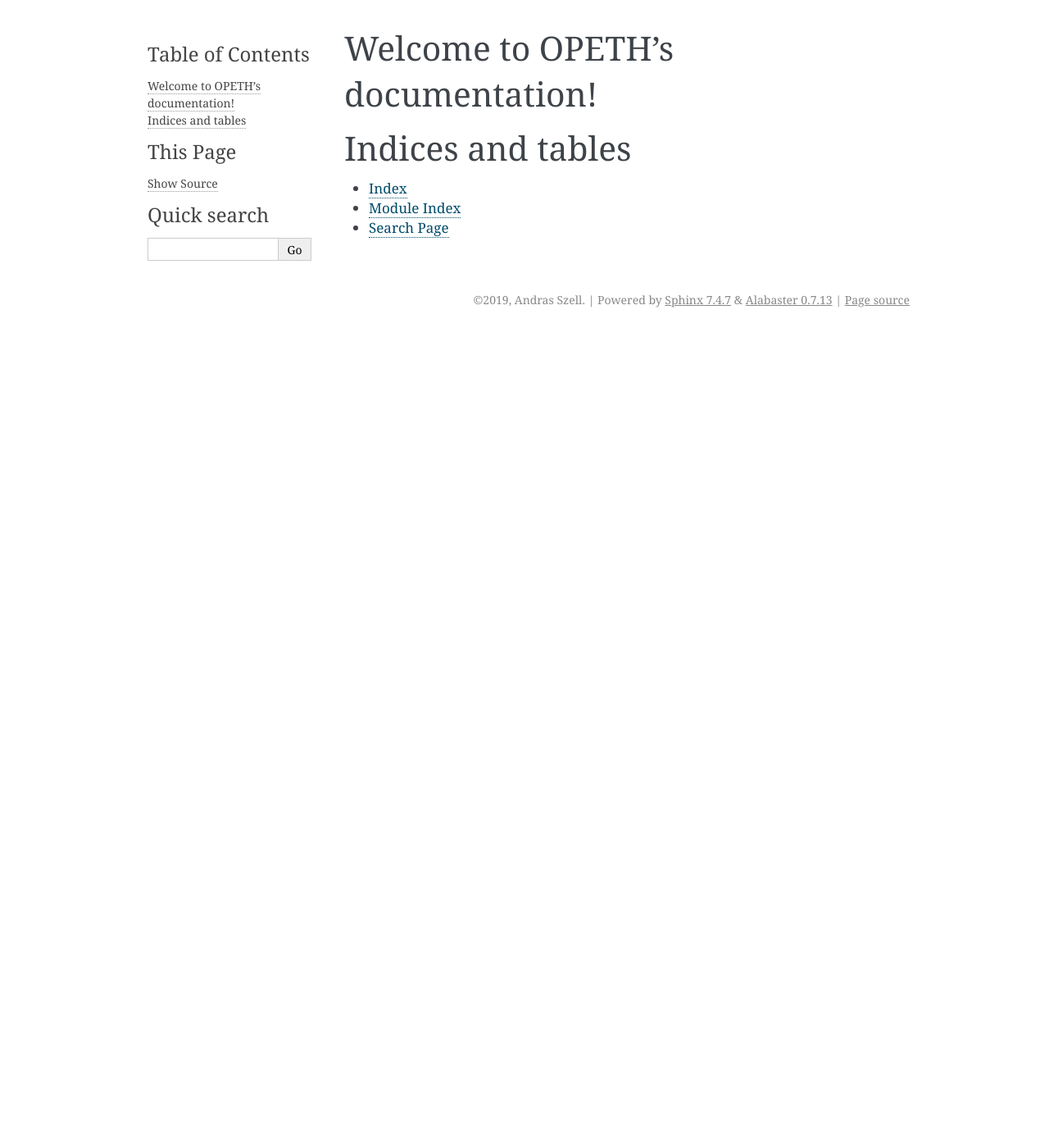
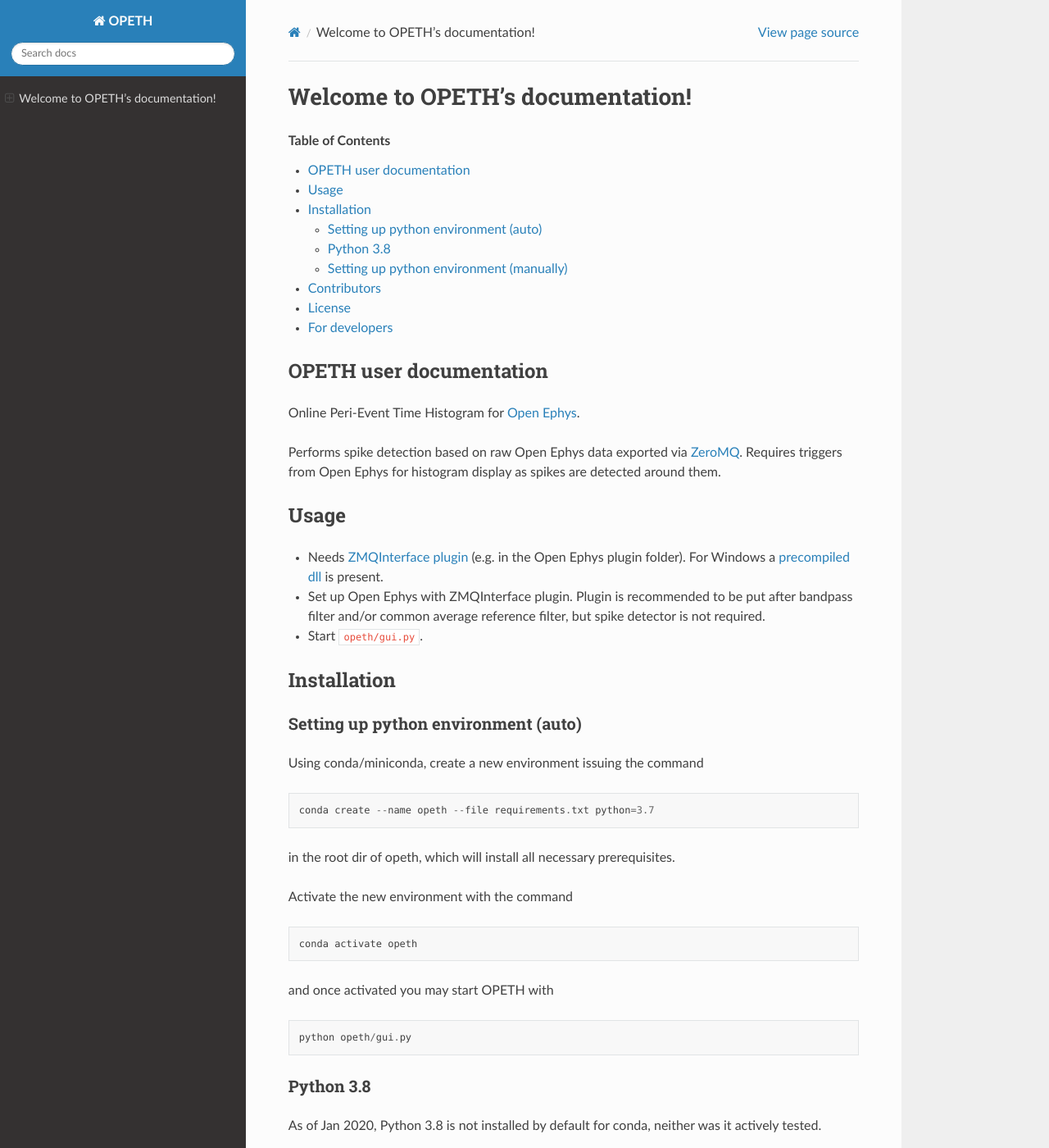
Before and after one commit to hangyabalazs/opeth, a Sphinx documentation site: the page built from docs/source/index.rst, in a window 1280 px wide and 1400 px high. Shown: the whole window at 82% size. Built offline with Sphinx 7.4.7 and the Read the Docs theme 2.0.0, drawn with Linux system fonts in a browser that asks for light colours; some of the changed text lies outside the part shown.

Commit message:
Readme is part of docs in rst format

```diff
--- /dev/null
+++ b/README.rst
@@ -0,0 +1,75 @@
+OPETH
+=====
+
+.. rtd-inclusion-marker-do-not-remove
+
+Online Peri-Event Time Histogram for `Open Ephys <http://www.open-ephys.org/gui>`_.
+
+Performs spike detection based on raw Open Ephys data exported via `ZeroMQ <https://zeromq.org>`_.
+Requires triggers from Open Ephys for histogram display as spikes are detected around them.
+
+Usage
+-----
+
+- Needs `ZMQInterface plugin <https://github.com/bandita137/ZMQInterface>`_ (e.g. in the Open Ephys plugin folder).
+  For Windows a `precompiled dll <https://github.com/bandita137/ZMQInterface/releases/download/v0.2-pre/ZMQInterface.dll>`_ is present.
+- Set up Open Ephys with ZMQInterface plugin. Plugin is recommended to be put after bandpass
+  filter and/or common average reference filter, but spike detector is not required.
+- Start ``opeth/gui.py``.
+
+Installation
+------------
+
+Setting up python environment (auto)
+^^^^^^^^^^^^^^^^^^^^^^^^^^^^^^^^^^^^
+
+Using conda/miniconda, create a new environment issuing the command
+
+::
+
+    conda create --name opeth --file requirements.txt python=3.7
+
+in the root dir of opeth, which will install all necessary prerequisites.
+
+Activate the new environment with the command
+
+::
+
+    conda activate opeth
+
+and once activated you may start OPETH with
+
+::
+
+    python opeth/gui.py
+
+Python 3.8
+^^^^^^^^^^
+
+As of Jan 2020, Python 3.8 is not installed by default for conda, neither was it actively tested.
+
+One may use the command::
+
+    conda env create --file environment.yml
+
+to set up an ``opeth`` environment for Python 3.8 using the conda-forge version of pyqtgraph, but be prepared for issues in pyqtgraph.
+
+Setting up python environment (manually)
+^^^^^^^^^^^^^^^^^^^^^^^^^^^^^^^^^^^^^^^^
+
+Required non-default packages: pyzmq, pyqtgraph (and one of the qt versions for pyqtgraph).
+
+Contributors
+------------
+
+Developed by Andras Szell (szell.andris@gmail.com) and other Hangyalab members (http://hangyalab.koki.hu/).
+
+Open Ephys ZMQ plugin connection is based on
+`sample python scripts <https://github.com/MemDynLab/ZMQInterface/tree/master/python_clients>`_ from FP Battaglia.
+
+License
+-------
+
+GNU General Public License v3.0 or later.
+
+See `LICENSE <https://github.com/hangyabalazs/opeth/blob/master/LICENSE>`_ for the full text.
--- a/docs/source/conf.py
+++ b/docs/source/conf.py
@@ -19,8 +19,8 @@
 
 # -- Project information -----------------------------------------------------
 
-project = 'opeth'
-copyright = '2019, Andras Szell'
+project = 'OPETH'
+copyright = '2019, Andras Szell and other contributors'
 author = 'Andras Szell'
 
 # The short X.Y version
@@ -89,7 +89,8 @@
 # The theme to use for HTML and HTML Help pages.  See the documentation for
 # a list of builtin themes.
 #
-html_theme = 'alabaster'
+#html_theme = 'alabaster'
+html_theme = 'sphinx_rtd_theme'
 
 # Theme options are theme-specific and customize the look and feel of a theme
 # further.  For a list of options available for each theme, see the
--- a/docs/source/index.rst
+++ b/docs/source/index.rst
@@ -6,15 +6,20 @@
 Welcome to OPETH's documentation!
 =================================
 
+.. contents:: Table of Contents
+   :local:
+
+OPETH user documentation
+------------------------
+.. include:: ../../README.rst
+  :start-after: rtd-inclusion-marker-do-not-remove
+
 .. toctree::
-   :maxdepth: 2
+   :maxdepth: 3
    :caption: Contents:
 
 
+For developers
+--------------
 
-Indices and tables
-==================
-
-* :ref:`genindex`
 * :ref:`modindex`
-* :ref:`search`
```
Also changed, not shown: README.md (deleted, +0 -57 lines), 1 other file.
